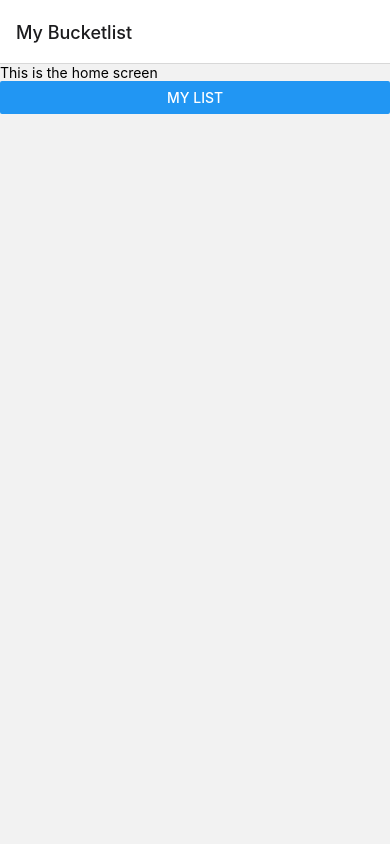
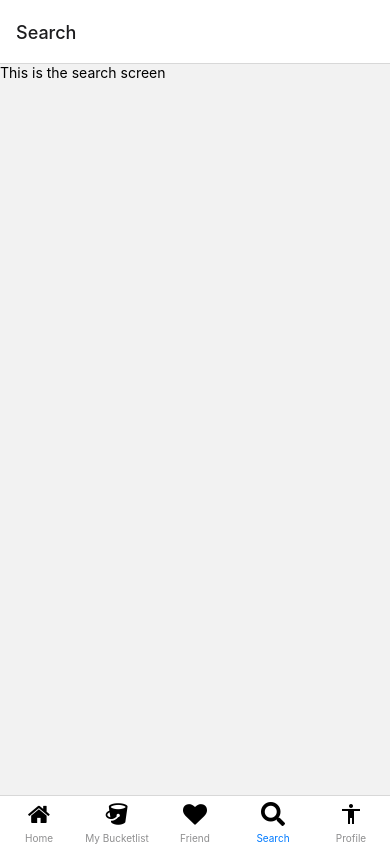
Before and after one commit to Jestim/my-bucketlist-native-client, a React Native app: screen /Search in a window 390 px wide. Built offline with nearby package versions, Linux system fonts and the light colour scheme.

Commit message:
Bottom navigation functionality done

```diff
--- a/App.tsx
+++ b/App.tsx
@@ -1,29 +1,12 @@
-import { StyleSheet, Text, View } from 'react-native';
+import { StyleSheet, View } from 'react-native';
 import { NavigationContainer } from '@react-navigation/native';
-import { createNativeStackNavigator } from '@react-navigation/native-stack';
 
-import HomeScreen from './screens/HomeScreen';
-import MyBucketlistScreen from './screens/MyBucketlistScreen';
-
-import { RootStackParamList } from './types';
-
-const Stack = createNativeStackNavigator<RootStackParamList>();
+import BottomTabNavigator from './navigation/BottomTabNavigator';
 
 export default function App() {
   return (
     <NavigationContainer>
-      <Stack.Navigator initialRouteName="Home">
-        <Stack.Screen
-          name="Home"
-          component={HomeScreen}
-          options={{ title: 'My Bucketlist' }}
-        />
-        <Stack.Screen
-          name="MyBucketlist"
-          component={MyBucketlistScreen}
-          options={{ title: 'My List' }}
-        />
-      </Stack.Navigator>
+      <BottomTabNavigator />
     </NavigationContainer>
   );
 }
--- /dev/null
+++ b/navigation/BottomTabNavigator.tsx
@@ -0,0 +1,74 @@
+import { createBottomTabNavigator } from '@react-navigation/bottom-tabs';
+import {
+  FontAwesome,
+  Entypo,
+  FontAwesome5,
+  MaterialCommunityIcons
+} from '@expo/vector-icons';
+
+import HomeScreen from '../screens/HomeScreen';
+import MyBucketlistScreen from '../screens/MyBucketlistScreen';
+
+import { RootStackParamList } from '../types';
+import FriendsScreen from '../screens/FriendsScreen';
+import SearchScreen from '../screens/SearchScreen';
+import ProfileScreen from '../screens/ProfileScreen';
+
+const Tab = createBottomTabNavigator<RootStackParamList>();
+
+export default function BottomTabNavigator() {
+  return (
+    <Tab.Navigator initialRouteName="Home">
+      <Tab.Screen
+        name="Home"
+        component={HomeScreen}
+        options={{
+          title: 'Home',
+          tabBarIcon: ({ color, size }) => (
+            <FontAwesome name="home" size={24} color="black" />
+          )
+        }}
+      />
+      <Tab.Screen
+        name="MyBucketlist"
+        component={MyBucketlistScreen}
+        options={{
+          title: 'My Bucketlist',
+          tabBarIcon: ({ color, size }) => (
+            <Entypo name="bucket" size={24} color="black" />
+          )
+        }}
+      />
+      <Tab.Screen
+        name="Friends"
+        component={FriendsScreen}
+        options={{
+          title: 'Friend',
+          tabBarIcon: ({ color, size }) => (
+            <FontAwesome name="heart" size={24} color="black" />
+          )
+        }}
+      />
+      <Tab.Screen
+        name="Search"
+        component={SearchScreen}
+        options={{
+          title: 'Search',
+          tabBarIcon: ({ color, size }) => (
+            <FontAwesome5 name="search" size={24} color="black" />
+          )
+        }}
+      />
+      <Tab.Screen
+        name="Profile"
+        component={ProfileScreen}
+        options={{
+          title: 'Profile',
+          tabBarIcon: ({ color, size }) => (
+            <MaterialCommunityIcons name="human" size={24} color="black" />
+          )
+        }}
+      />
+    </Tab.Navigator>
+  );
+}
--- a/package.json
+++ b/package.json
@@ -11,6 +11,7 @@
         "lint": "npx eslint . --ext .ts,.tsx"
     },
     "dependencies": {
+        "@expo/vector-icons": "^13.0.0",
         "@react-navigation/bottom-tabs": "^6.3.1",
         "@react-navigation/native": "^6.0.10",
         "@react-navigation/native-stack": "^6.6.2",
--- /dev/null
+++ b/screens/FriendsScreen.tsx
@@ -0,0 +1,11 @@
+import { View, Text } from 'react-native';
+
+function FriendsScreen() {
+  return (
+    <View>
+      <Text>This is the freinds screen</Text>
+    </View>
+  );
+}
+
+export default FriendsScreen;
--- a/screens/HomeScreen.tsx
+++ b/screens/HomeScreen.tsx
@@ -1,15 +1,9 @@
-import { View, Text, Button } from 'react-native';
+import { View, Text } from 'react-native';
 
-import { HomeScreenProps } from '../types';
-
-function HomeScreen({ navigation }: HomeScreenProps) {
+function HomeScreen() {
   return (
     <View>
       <Text>This is the home screen</Text>
-      <Button
-        title="My List"
-        onPress={() => navigation.navigate('MyBucketlist')}
-      />
     </View>
   );
 }
--- /dev/null
+++ b/screens/ProfileScreen.tsx
@@ -0,0 +1,11 @@
+import { View, Text } from 'react-native';
+
+function ProfileScreen() {
+  return (
+    <View>
+      <Text>This is the profile screen</Text>
+    </View>
+  );
+}
+
+export default ProfileScreen;
--- /dev/null
+++ b/screens/SearchScreen.tsx
@@ -0,0 +1,11 @@
+import { View, Text } from 'react-native';
+
+function SearchScreen() {
+  return (
+    <View>
+      <Text>This is the search screen</Text>
+    </View>
+  );
+}
+
+export default SearchScreen;
--- a/types.ts
+++ b/types.ts
@@ -3,6 +3,9 @@ import { NativeStackNavigationProp } from '@react-navigation/native-stack';
 export type RootStackParamList = {
   Home: undefined;
   MyBucketlist: undefined;
+  Friends: undefined;
+  Search: undefined;
+  Profile: undefined;
 };
 
 export type HomeScreenNavigationProp = NativeStackNavigationProp<
```
Also changed, not shown: .eslintrc.json, 1 other file (tests, documents, lock files or other folders).
